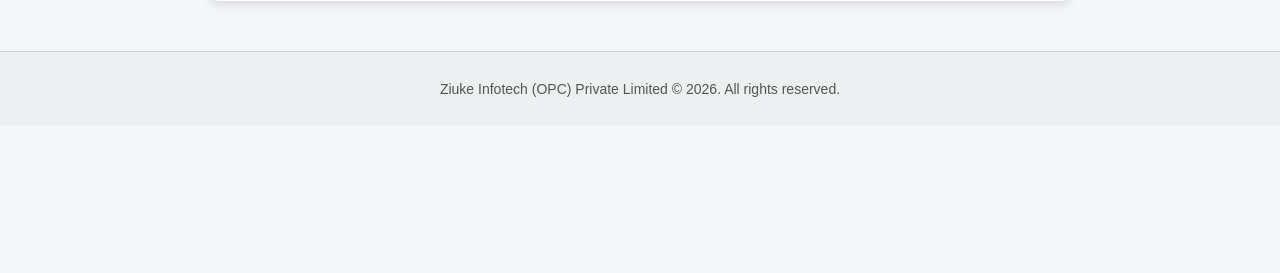
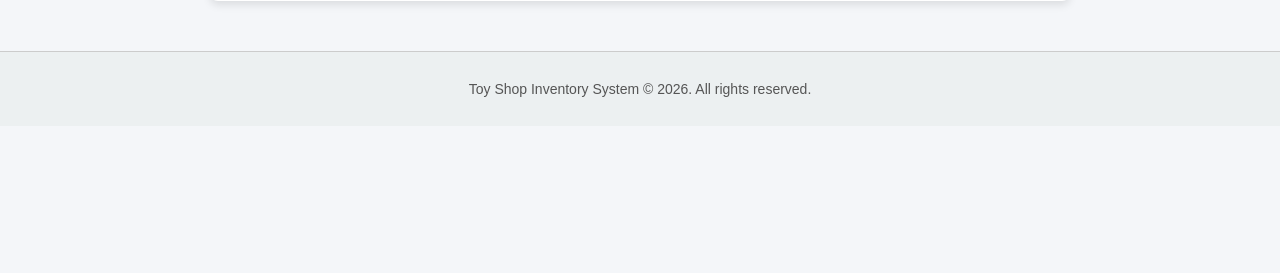
Before and after one commit to shaamyak/ShaamyakPS_CCE25CS226, a Django app: page / in a window 1280 px wide. Shown: the part 449-722 px from the top of the page. Run offline with Django 5.2, Linux system fonts and the light colour scheme.

Commit message:
Replace organization name with project title in footer and tests

```diff
--- a/toyshopproject/toys/templates/add_toy.html
+++ b/toyshopproject/toys/templates/add_toy.html
@@ -129,7 +129,7 @@
     </script>
 
     <footer>
-        <p>Ziuke Infotech (OPC) Private Limited &copy; 2026. All rights reserved.</p>
+        <p>Toy Shop Inventory System &copy; 2026. All rights reserved.</p>
     </footer>
 
 </body>
--- a/toyshopproject/toys/templates/edit_toy.html
+++ b/toyshopproject/toys/templates/edit_toy.html
@@ -128,7 +128,7 @@
     </script>
 
     <footer>
-        <p>Ziuke Infotech (OPC) Private Limited &copy; 2026. All rights reserved.</p>
+        <p>Toy Shop Inventory System &copy; 2026. All rights reserved.</p>
     </footer>
 
 </body>
--- a/toyshopproject/toys/templates/home.html
+++ b/toyshopproject/toys/templates/home.html
@@ -94,7 +94,7 @@
     </div>
 
     <footer>
-        <p>Ziuke Infotech (OPC) Private Limited &copy; 2026. All rights reserved.</p>
+        <p>Toy Shop Inventory System &copy; 2026. All rights reserved.</p>
     </footer>
 
 </body>
--- a/toyshopproject/toys/templates/login.html
+++ b/toyshopproject/toys/templates/login.html
@@ -124,7 +124,7 @@
     </div>
 
     <footer>
-        <p>Ziuke Infotech (OPC) Private Limited &copy; 2026. All rights reserved.</p>
+        <p>Toy Shop Inventory System &copy; 2026. All rights reserved.</p>
     </footer>
 
 </body>
--- a/toyshopproject/toys/templates/signup.html
+++ b/toyshopproject/toys/templates/signup.html
@@ -108,7 +108,7 @@
     </div>
 
     <footer>
-        <p>Ziuke Infotech (OPC) Private Limited &copy; 2026. All rights reserved.</p>
+        <p>Toy Shop Inventory System &copy; 2026. All rights reserved.</p>
     </footer>
 
 </body>
--- a/toyshopproject/toys/templates/toy_list.html
+++ b/toyshopproject/toys/templates/toy_list.html
@@ -158,7 +158,7 @@
     </div>
 
     <footer>
-        <p>Ziuke Infotech (OPC) Private Limited &copy; 2026. All rights reserved.</p>
+        <p>Toy Shop Inventory System &copy; 2026. All rights reserved.</p>
     </footer>
 
 </body>
--- a/toyshopproject/toys/tests.py
+++ b/toyshopproject/toys/tests.py
@@ -12,7 +12,6 @@ class ToyShopInventoryTests(TestCase):
         response = self.client.get(reverse('home'))
         self.assertEqual(response.status_code, 200)
         self.assertContains(response, 'Toy Shop Inventory System')
-        self.assertContains(response, 'Ziuke Infotech (OPC) Private Limited')
         self.assertContains(response, '2026')
         self.assertContains(response, 'Add Toy')
         self.assertContains(response, 'View Toys')
@@ -63,7 +62,6 @@ class ToyShopInventoryTests(TestCase):
         self.assertEqual(response.status_code, 200)
         self.assertContains(response, 'Lego City Police')
         self.assertContains(response, 'Welcome, testuser')
-        self.assertContains(response, 'Ziuke Infotech (OPC) Private Limited')
 
     def test_edit_toy(self):
         self.client.login(username='testuser', password='password123')
```
Also changed, not shown: README.md (deleted).
